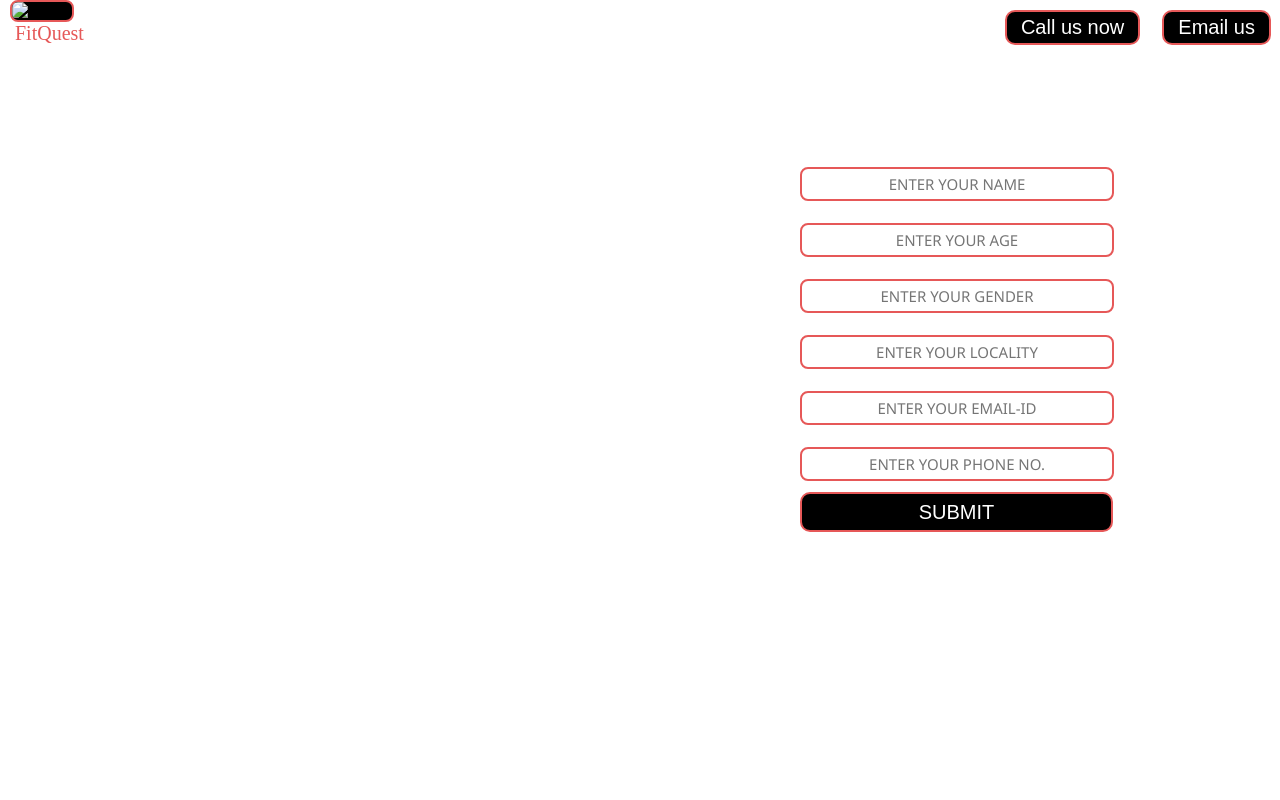
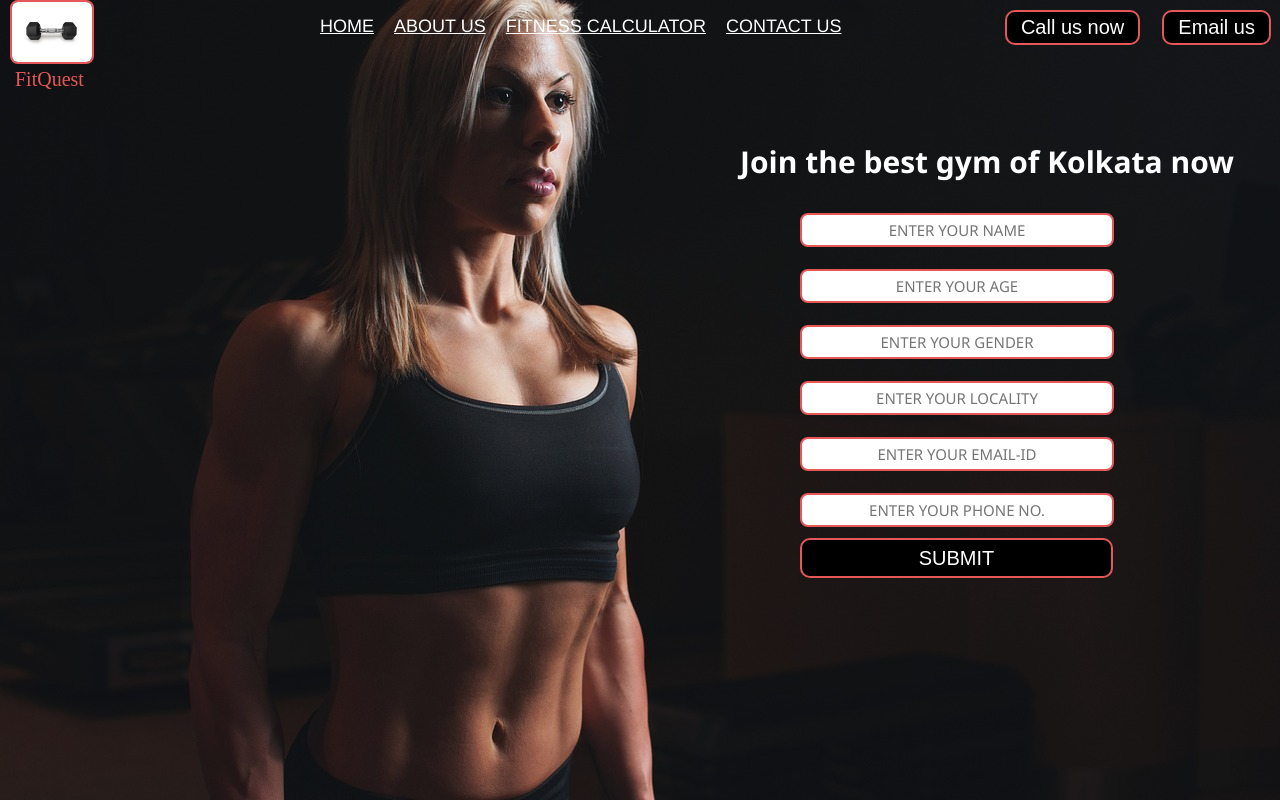
Before and after one commit to tijesha-3008/Landing-Page, a plain HTML site: page index.html in a window 1280 px wide. Drawn offline with Linux system fonts and the light colour scheme.

Commit message:
index.html

```diff
--- a/index.html
+++ b/index.html
@@ -12,7 +12,7 @@
  body {
      margin: 0px;
      padding: 0px;
-     background: url('images/bg.jpg.jpg');
+     background: url('bg.jpg.jpg');
  }
  .header {
      display: flex;
@@ -129,7 +129,7 @@
     <header class="header">
         <!-- div class for logo -->
         <div class="left">
-        <img src='images/img12.jpg' class="img" alt="LOGO">
+        <img src='img12.jpg' class="img" alt="LOGO">
         <p class="caption">FitQuest</p>
         </div>
         <!-- div class for navigation bar -->
```
